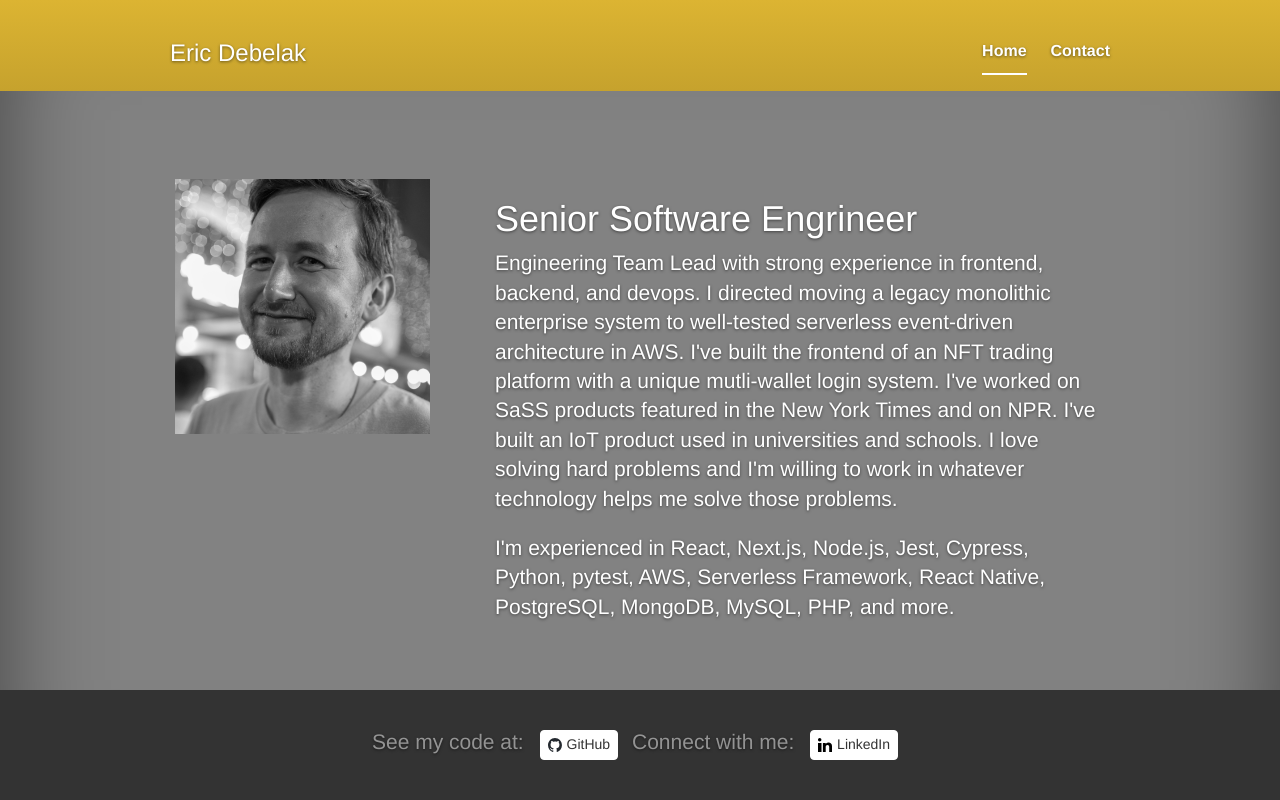
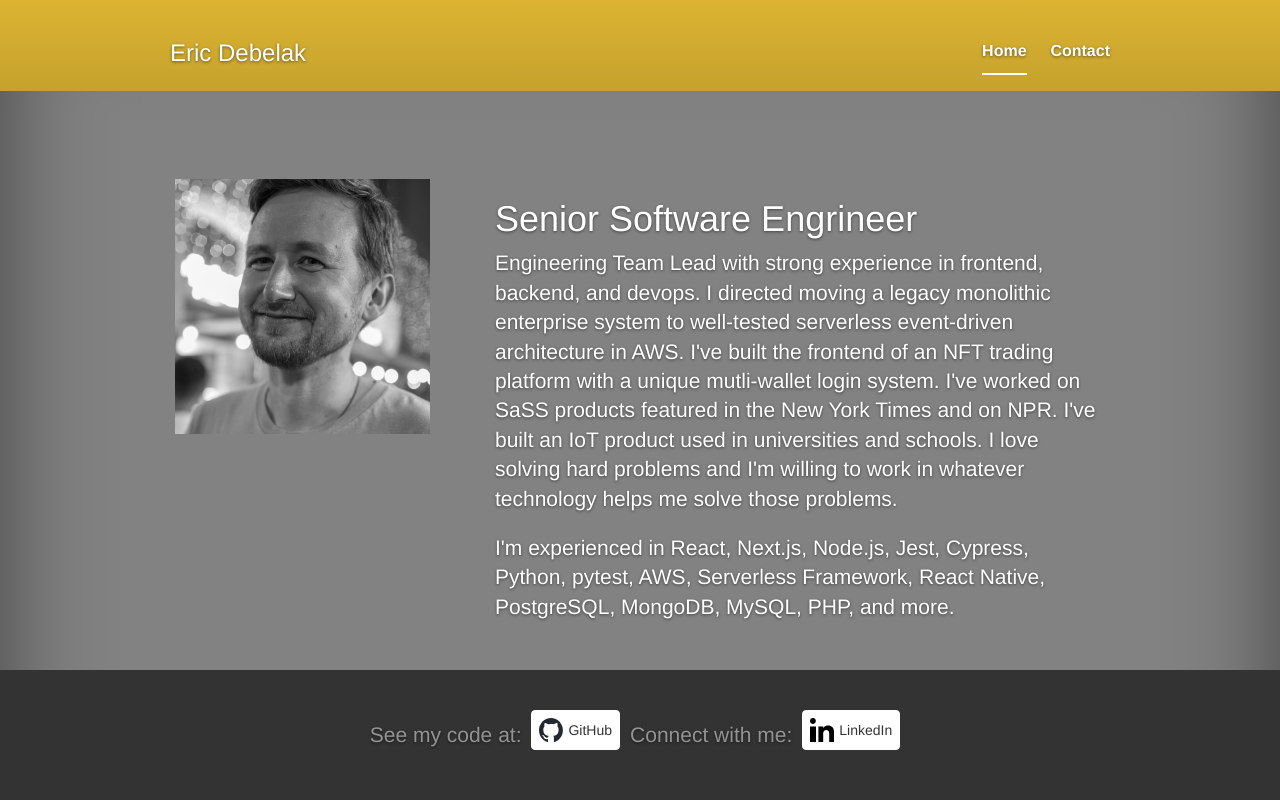
Before and after one commit to ericdebelak/ericdebelak, a plain HTML site: page index.html in a window 1280 px wide. Drawn offline with nearby package versions, Linux system fonts and the light colour scheme.

Commit message:
Update footer layout

```diff
--- a/cover.css
+++ b/cover.css
@@ -90,8 +90,23 @@ body {
   text-align: center;
 }
 
+.mastfoot .inner {
+  display: flex;
+  align-items: center;
+  justify-content: center;
+}
+
+.mastfoot .lead {
+  margin-bottom: 0;
+}
+
+.mastfoot .btn {
+  display: flex;
+  align-items: center;
+}
+
 .logo-image {
-  padding: 5px;
+  margin: 5px;
 }
 
 .masthead-brand {
```
